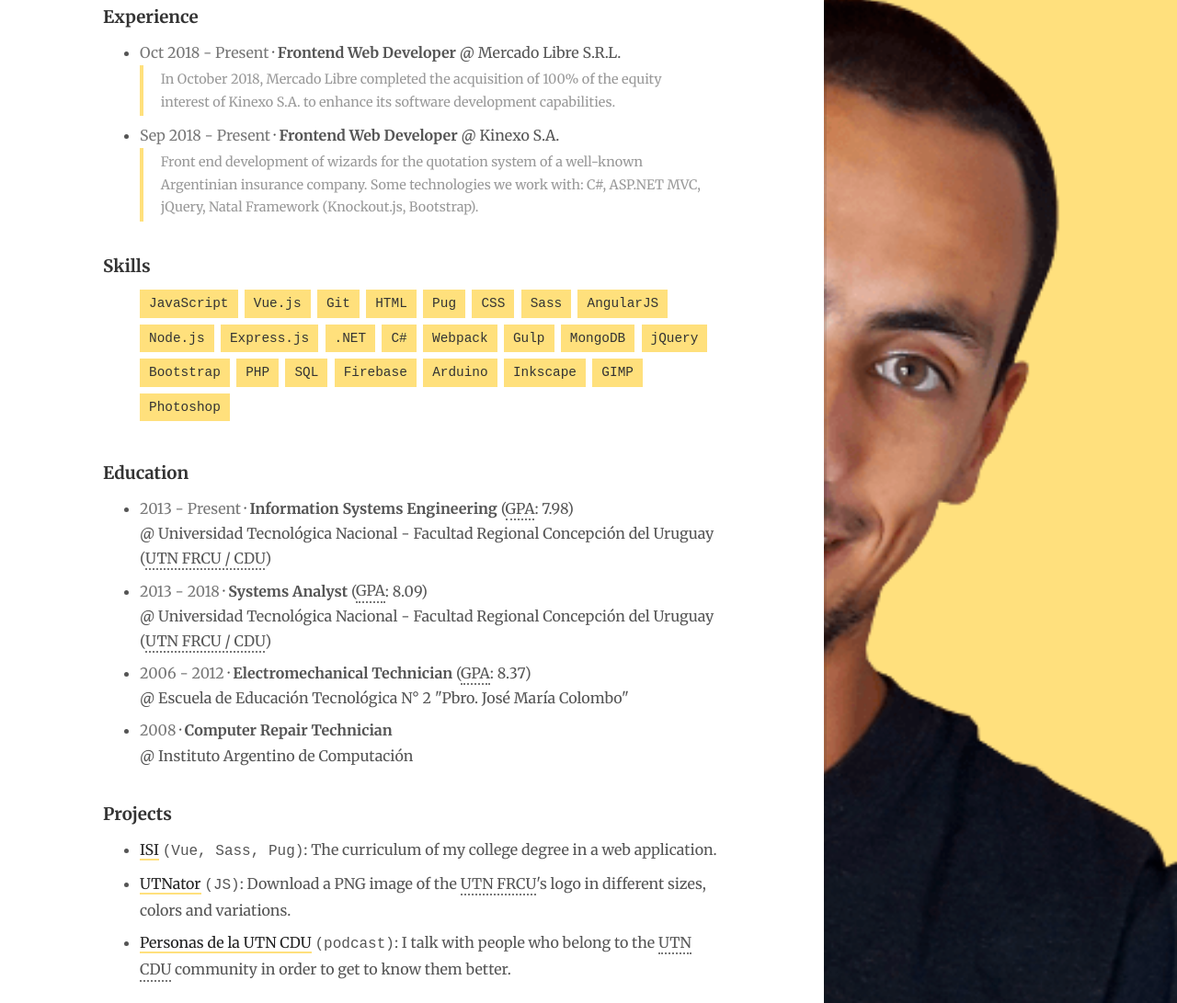
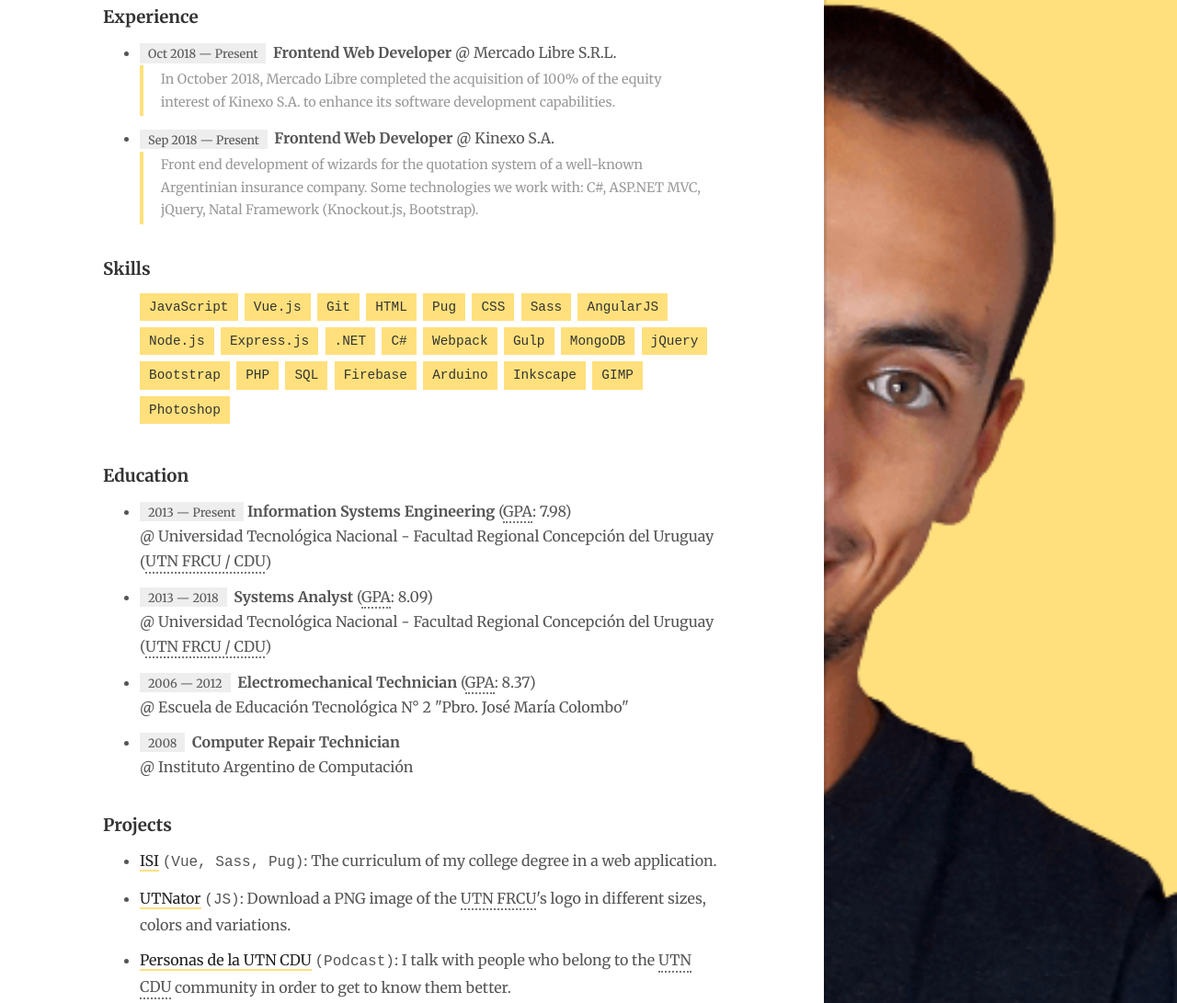
Before and after one commit to valeco/cv, a plain HTML site: page index.html in a window 1280 px wide. Shown: the part 288-1379 px from the top of the page at 92% size. Drawn offline with nearby package versions, Linux system fonts and the light colour scheme.

Commit message:
Modified the way dates look.

```diff
--- a/css/main.css
+++ b/css/main.css
@@ -31,7 +31,7 @@ ul {
 }
 
 li {
-  margin-bottom: .5em;
+  margin-bottom: .7em;
 }
 
 h1 {
@@ -80,7 +80,12 @@ h3 {
 }
 
 .list__date {
-  color: #777;
+  background-color: #eee;
+  display: table;
+  font-size: .8em;
+  padding: .2em .7em;
+  margin-right: .3em;
+  vertical-align: middle;
 }
 
 .list__date--range {
@@ -183,6 +188,10 @@ h3 {
     background-size: auto 90%;
   }
 
+  .list__date {
+    display: inline;
+  }
+
   .container {
     margin-top: 0;
     width: 70%;
--- a/index.html
+++ b/index.html
@@ -22,11 +22,13 @@
         <h3>Experience</h3>
         <ul>
           <li>
-            <span class="list__date">Oct 2018 - Present</span> · <strong>Frontend Web Developer</strong> @ Mercado Libre S.R.L.<br>
+            <span class="list__date">Oct 2018 — Present</span>
+            <strong>Frontend Web Developer</strong> @ Mercado Libre S.R.L.<br>
             <p class="list__job-description">In October 2018, Mercado Libre completed the acquisition of 100% of the equity interest of Kinexo S.A. to enhance its software development capabilities.</p>
           </li>
           <li>
-            <span class="list__date">Sep 2018 - Present</span> · <strong>Frontend Web Developer</strong> @ Kinexo S.A. <br>
+            <span class="list__date">Sep 2018 — Present</span>
+            <strong>Frontend Web Developer</strong> @ Kinexo S.A. <br>
             <p class="list__job-description">Front end development of wizards for the quotation system of a well-known Argentinian insurance company. Some technologies we work with: C#, ASP.NET MVC, jQuery, Natal Framework (Knockout.js, Bootstrap).</p>
           </li>
         </ul>
@@ -65,10 +67,10 @@
       <section>
         <h3>Education</h3>
         <ul>
-          <li><span class="list__date">2013 - Present</span> · <strong>Information Systems Engineering</strong> (<abbr title="Grade Point Average">GPA</abbr>: 7.98)<br> @ Universidad Tecnológica Nacional - Facultad Regional Concepción del Uruguay (<abbr title="Universidad Tecnológica Nacional - Facultad Regional Concepción del Uruguay">UTN FRCU / CDU</abbr>)</li>
-          <li><span class="list__date">2013 - 2018</span> · <strong>Systems Analyst</strong> (<abbr title="Grade Point Average">GPA</abbr>: 8.09)<br> @ Universidad Tecnológica Nacional - Facultad Regional Concepción del Uruguay (<abbr title="Universidad Tecnológica Nacional - Facultad Regional Concepción del Uruguay">UTN FRCU / CDU</abbr>)</li>
-          <li><span class="list__date">2006 - 2012</span> · <strong>Electromechanical Technician</strong> (<abbr title="Grade Point Average">GPA</abbr>: 8.37)<br> @ Escuela de Educación Tecnológica N° 2 "Pbro. José María Colombo"</li>
-          <li><span class="list__date">2008</span> · <strong>Computer Repair Technician</strong><br> @ Instituto Argentino de Computación</li>
+          <li><span class="list__date">2013 — Present</span><strong>Information Systems Engineering</strong> (<abbr title="Grade Point Average">GPA</abbr>: 7.98)<br> @ Universidad Tecnológica Nacional - Facultad Regional Concepción del Uruguay (<abbr title="Universidad Tecnológica Nacional - Facultad Regional Concepción del Uruguay">UTN FRCU / CDU</abbr>)</li>
+          <li><span class="list__date">2013 — 2018</span> <strong>Systems Analyst</strong> (<abbr title="Grade Point Average">GPA</abbr>: 8.09)<br> @ Universidad Tecnológica Nacional - Facultad Regional Concepción del Uruguay (<abbr title="Universidad Tecnológica Nacional - Facultad Regional Concepción del Uruguay">UTN FRCU / CDU</abbr>)</li>
+          <li><span class="list__date">2006 — 2012</span> <strong>Electromechanical Technician</strong> (<abbr title="Grade Point Average">GPA</abbr>: 8.37)<br> @ Escuela de Educación Tecnológica N° 2 "Pbro. José María Colombo"</li>
+          <li><span class="list__date">2008</span> <strong>Computer Repair Technician</strong><br> @ Instituto Argentino de Computación</li>
         </ul>
       </section>
 
@@ -77,7 +79,7 @@
         <ul>
           <li><a href="https://valentincosta.com/isi">ISI</a> <code>(Vue, Sass, Pug)</code>: The curriculum of my college degree in a web application.</li>
           <li><a href="https://valentincosta.com/utnator">UTNator</a> <code>(JS)</code>: Download a PNG image of the <abbr title="Universidad Tecnológica Nacional - Facultad Regional Concepción del Uruguay">UTN FRCU</abbr>'s logo in different sizes, colors and variations.</li>
-          <li><a href="https://www.youtube.com/playlist?list=PL3TT5ZszvgtTvOcma8Cr5AUZ1mABMJLV6">Personas de la UTN CDU</a> <code>(podcast)</code>: I talk with people who belong to the <abbr title="Universidad Tecnológica Nacional - Concepción del Uruguay">UTN CDU</abbr> community in order to get to know them better.</li>
+          <li><a href="https://www.youtube.com/playlist?list=PL3TT5ZszvgtTvOcma8Cr5AUZ1mABMJLV6">Personas de la UTN CDU</a> <code>(Podcast)</code>: I talk with people who belong to the <abbr title="Universidad Tecnológica Nacional - Concepción del Uruguay">UTN CDU</abbr> community in order to get to know them better.</li>
         </ul>
       </section>
 
```
